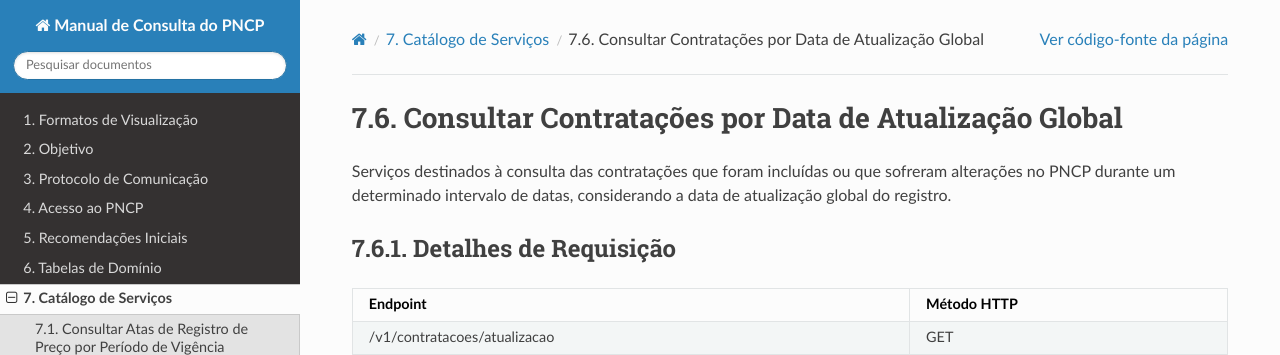
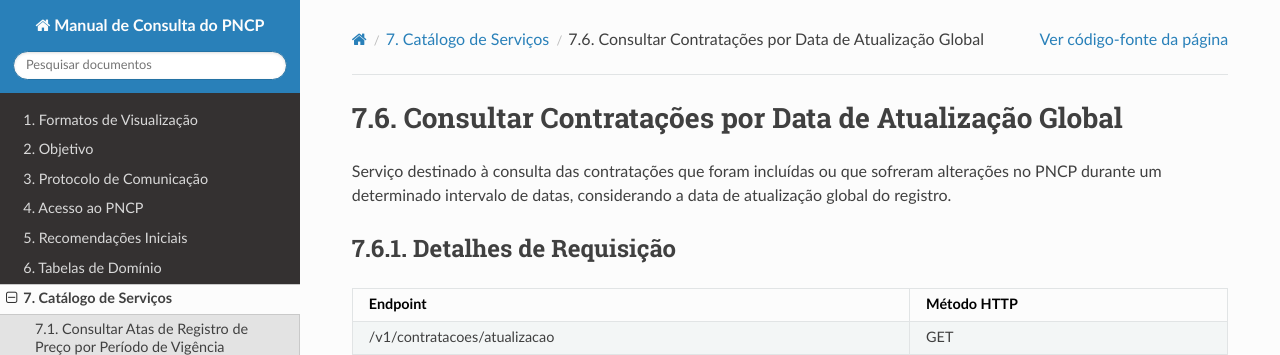
Before and after one commit to sofiaestrelab/Manual-de-Consulta-do-PNCP, a Sphinx documentation site: the page built from docs/source/catalogo_de_servicos/consultar_contratacoes_por_data_de_atualizacao_global.rst, in a window 1280 px wide. Shown: the top 355 px of the page. Built offline with Sphinx 7.4.7 and the Read the Docs theme 3.1.0, drawn with Linux system fonts in a browser that asks for light colours.

Commit message:
Update consultar_contratacoes_por_data_de_atualizacao_global.rst

```diff
--- a/docs/source/catalogo_de_servicos/consultar_contratacoes_por_data_de_atualizacao_global.rst
+++ b/docs/source/catalogo_de_servicos/consultar_contratacoes_por_data_de_atualizacao_global.rst
@@ -1,7 +1,7 @@
 Consultar Contratações por Data de Atualização Global
 ======================================================
 
-Serviços destinados à consulta das contratações que foram incluídas ou que sofreram alterações no PNCP durante um determinado intervalo de datas, considerando a data de atualização global do registro.
+Serviço destinado à consulta das contratações que foram incluídas ou que sofreram alterações no PNCP durante um determinado intervalo de datas, considerando a data de atualização global do registro.
 
 Detalhes de Requisição
 ~~~~~~~~~~~~~~~~~~~~~~
```
